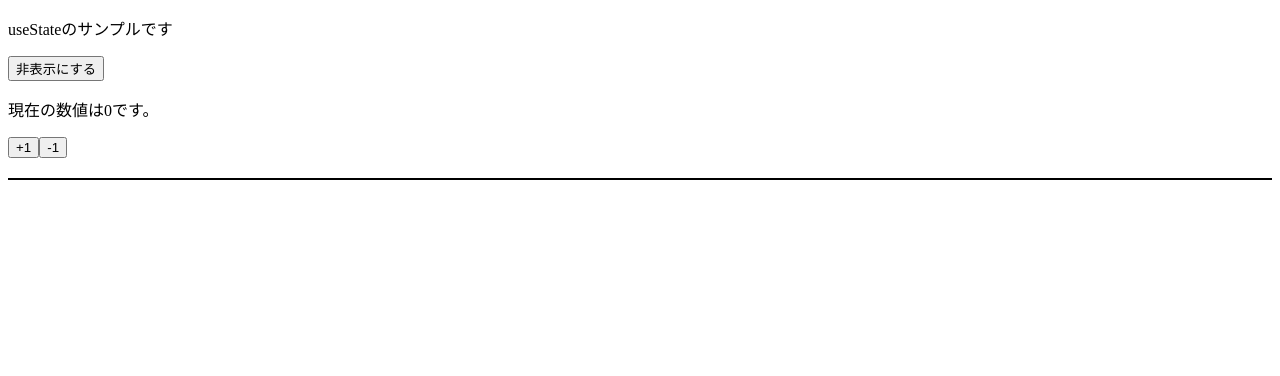
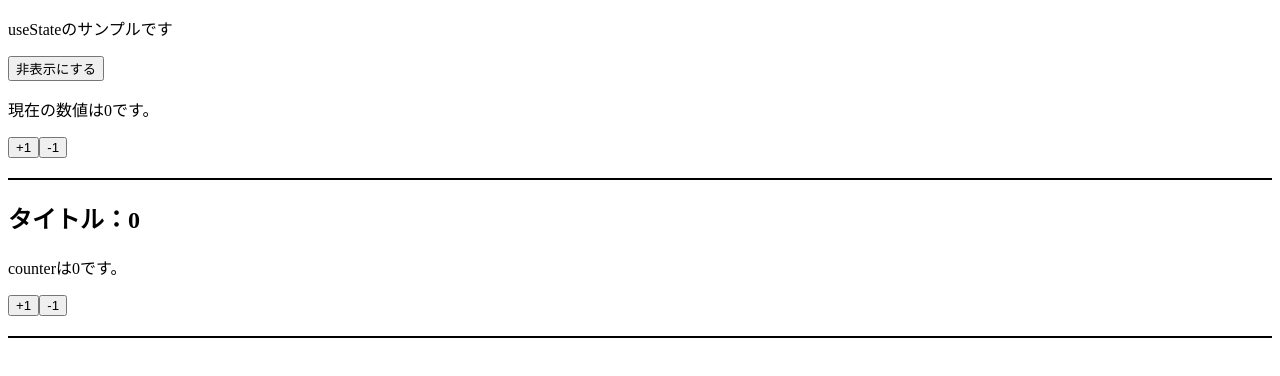
Before and after one commit to ameriken/react-hooks-study, a React (Create React App) app: page / in a window 1280 px wide. Shown: the top 376 px of the page. Built offline with nearby package versions, Linux system fonts and the light colour scheme.

Commit message:
add useEffect sample code.

```diff
--- a/src/App.jsx
+++ b/src/App.jsx
@@ -1,10 +1,11 @@
-import { Counter } from './components/index';
+import { Counter, Counter2 } from './components/index';
 
 function App() {
   return (
     <div>
       <p>useStateのサンプルです</p>
       <Counter />
+      <Counter2 />
     </div>
   );
 }
--- /dev/null
+++ b/src/components/Counter2.jsx
@@ -0,0 +1,41 @@
+// useEffectのサンプルコードです。
+
+// 関数コンポーネントで「useEffect」を使用するためにインポートする。
+import React, { useEffect, useState } from 'react';
+import '../style.css';
+
+const Counter2 = () => {
+    const [counter, setCounter] = useState(0);
+
+    const countUp = () => {
+        setCounter(counter + 1);
+    };
+
+    const countDown = () => {
+        setCounter(counter - 1);
+    };
+
+    // useEffectで再レンダーされた場合に実行する処理を記述する。
+    useEffect(() => {
+        console.log('レンダーされました。');
+        document.getElementById('title').innerHTML = `タイトル：${counter}`;
+        return () => {
+            // clean up処理を記述する。
+            console.log('クリーンアップします。');
+        };
+    }, [counter]);
+
+    return (
+        <>
+            <h2 id="title">タイトル：初期</h2>
+            <div>
+                <p>counterは{counter}です。</p>
+                <button onClick={countUp}>+1</button>
+                <button onClick={countDown}>-1</button>
+            </div>
+            <div className='line'></div>
+        </>
+    )
+}
+
+export default Counter2
--- a/src/components/index.js
+++ b/src/components/index.js
@@ -1 +1,2 @@
 export { default as Counter } from './Counter';
+export { default as Counter2 } from './Counter2';
```
